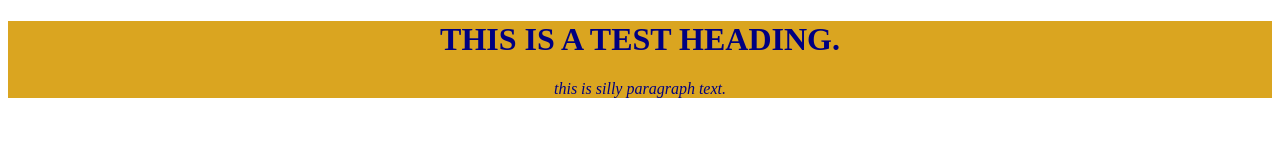
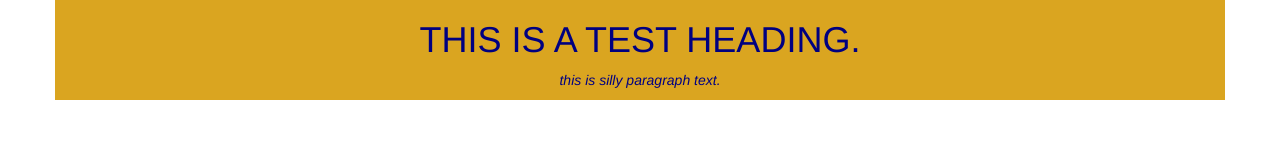
Before and after one commit to dschechtel/dschechtel.github.io, a plain HTML site: page index.html in a window 1280 px wide. Drawn offline with nearby package versions, Linux system fonts and the light colour scheme.

Commit message:
Update index.html
Addition of Boostrap CDN and styles

```diff
--- a/index.html
+++ b/index.html
@@ -1,12 +1,14 @@
 <!DOCTYPE html>
 <html>
     <head>
+        <link rel="stylesheet" href="https://cdn.jsdelivr.net/npm/bootstrap@3.3.7/dist/css/bootstrap.min.css" integrity="sha384-BVYiiSIFeK1dGmJRAkycuHAHRg32OmUcww7on3RYdg4Va+PmSTsz/K68vbdEjh4u" crossorigin="anonymous">
+        <script src="https://cdn.jsdelivr.net/npm/bootstrap@3.3.7/dist/js/bootstrap.min.js" integrity="sha384-Tc5IQib027qvyjSMfHjOMaLkfuWVxZxUPnCJA7l2mCWNIpG9mGCD8wGNIcPD7Txa" crossorigin="anonymous"></script>
         <title>
             This is an experiment.
         </title>
     </head>
     <body>
-        <div style="background-color: goldenrod; text-align: center;">
+        <div class="container" style="background-color: goldenrod; text-align: center;">
         <h1 style="text-transform: uppercase; color: navy;"">This is a test heading.</h1>
         <p style="text-transform:lowercase; color: navy; font-style:italic">This is silly paragraph text.</p>
         </div>
```
